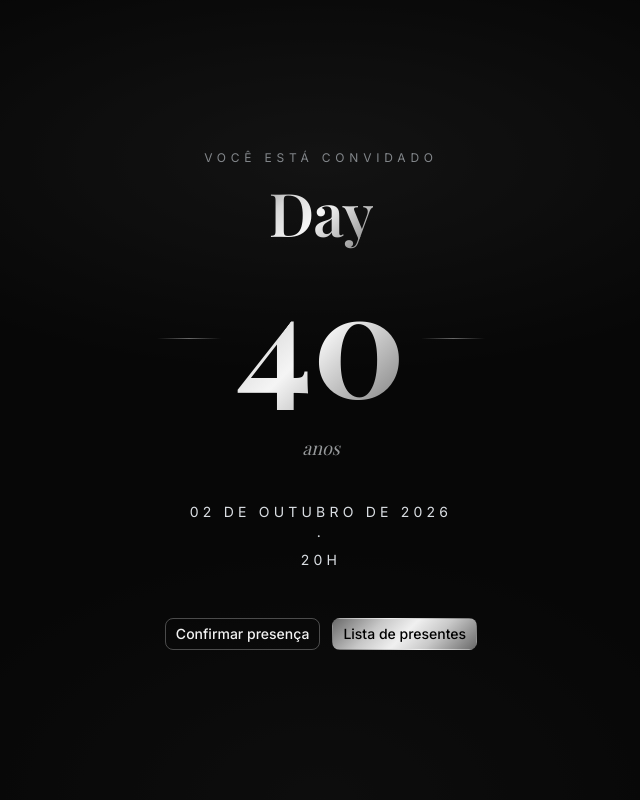
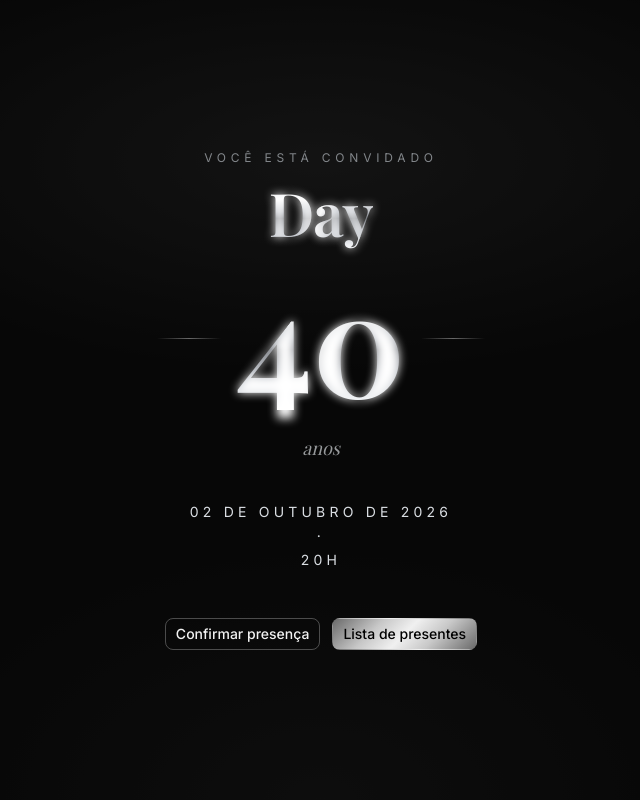
Before and after one commit to israelnazareth/day-40-anos, a Next.js app: page / in a window 1280 px wide. Shown: the top 800 px of the page, without its empty margins (319-959 px from the left). Built offline with nearby package versions, Linux system fonts and the light colour scheme; a web font is replaced by a local one.

Commit message:
feat: enhance text-silver-gradient utility with new gradient and text shadow effects;

```diff
--- a/app/globals.css
+++ b/app/globals.css
@@ -82,18 +82,31 @@
 }
 
 @utility text-silver-gradient {
-  background: linear-gradient(
-    135deg,
-    #8a8a8a 0%,
-    #d8d8d8 25%,
-    #f5f5f5 50%,
-    #b8b8b8 75%,
-    #7a7a7a 100%
-  );
+  color: #7e7e84;
+  background:
+    linear-gradient(
+      110deg,
+      rgba(255, 255, 255, 0) 38%,
+      rgba(255, 255, 255, 0.65) 47%,
+      rgba(255, 255, 255, 0.9) 50%,
+      rgba(255, 255, 255, 0.65) 53%,
+      rgba(255, 255, 255, 0) 62%
+    ),
+    linear-gradient(
+      180deg,
+      #7e7e84 0%,
+      #d9dce1 18%,
+      #ffffff 34%,
+      #a9aeb6 50%,
+      #62666d 58%,
+      #a9aeb6 74%,
+      #e7eaee 92%,
+      #ffffff 100%
+    );
   -webkit-background-clip: text;
   background-clip: text;
-  color: transparent;
   -webkit-text-fill-color: transparent;
+  text-shadow: #fff 0 0 10px;
 }
 
 @utility bg-silver-gradient {
--- a/app/page.tsx
+++ b/app/page.tsx
@@ -86,7 +86,7 @@ export default function Home() {
           {itemsManual.map((item) => (
             <li
               key={item.id}
-              className="flex items-center gap-3 rounded-2xl border border-white/60 bg-card p-4 shadow-sm"
+              className="flex items-center gap-3 rounded-2xl border border-silver bg-card p-4 shadow-sm"
             >
               <div className="grid h-10 w-10 shrink-0 place-items-center rounded-full bg-linear-to-br from-ocean to-deep text-primary-foreground">
                 <item.icon
```
Also changed, not shown: 1 other file (tests, documents, lock files or other folders).
